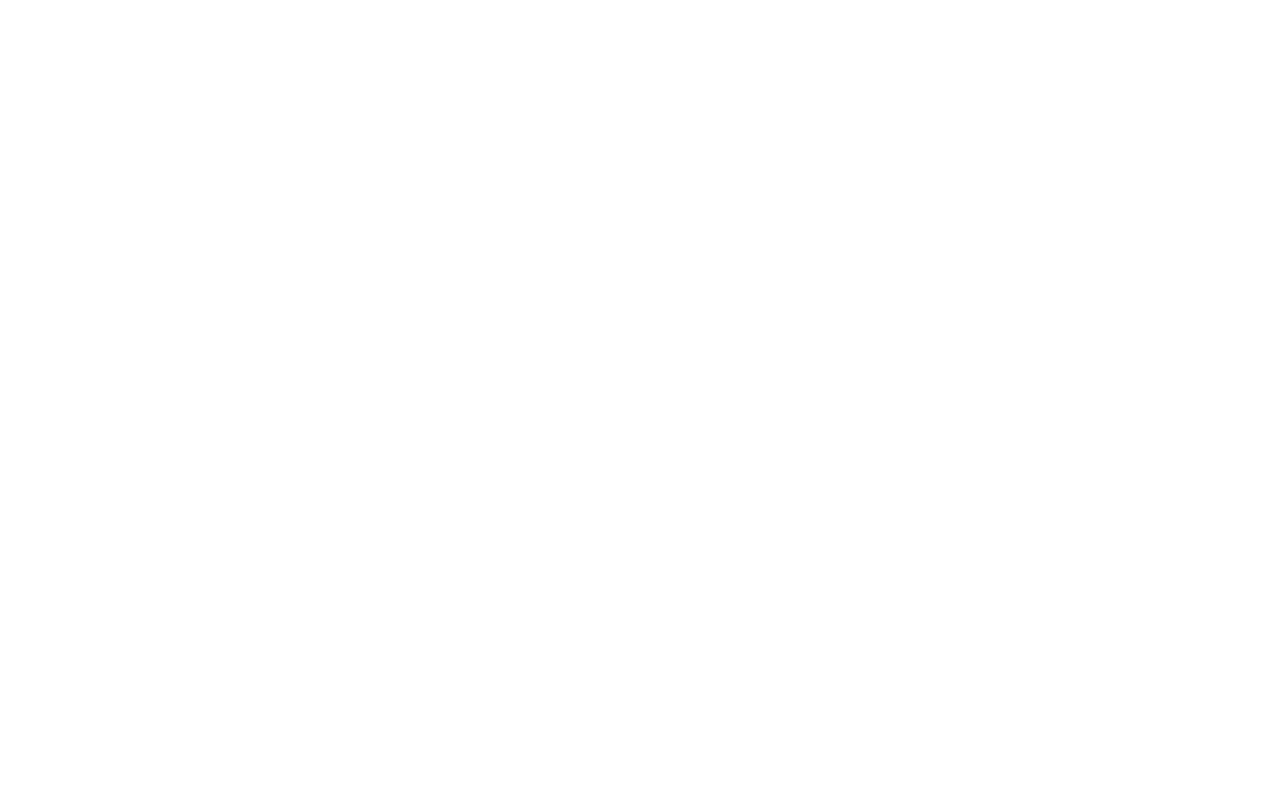
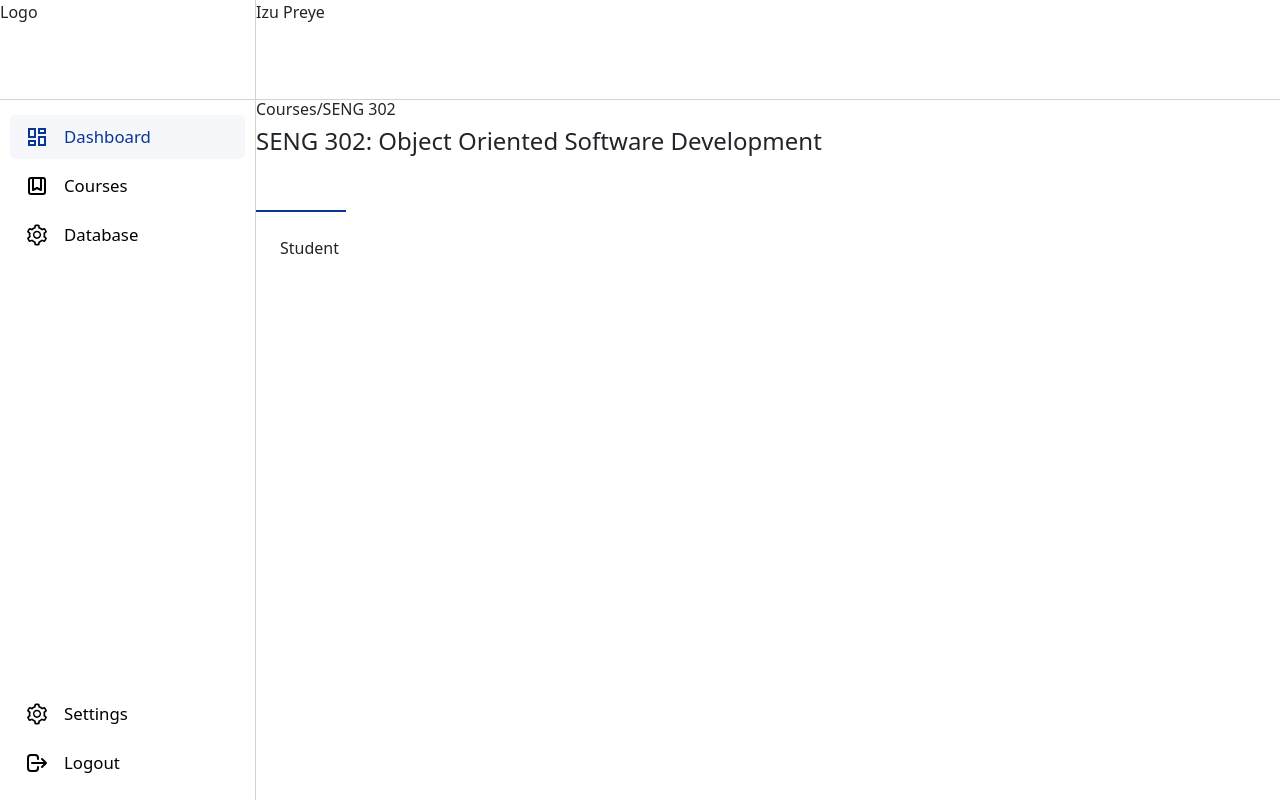
Before and after one commit to alabiemmanuel177/finalyearproject_frontend, a React (Create React App) app in the folder bucodel-frontend/: page /adminclass in a window 1280 px wide. Before the commit this address had no page. Built offline with nearby package versions, Linux system fonts and the light colour scheme; a web font is replaced by a local one.

Commit message:
Bello: Pull Request

```diff
--- a/bucodel-frontend/src/App.js
+++ b/bucodel-frontend/src/App.js
@@ -37,6 +37,7 @@
   AdminContextProvider,
   LecturerContextProvider,
 } from "./context/Context";
+import AdminClass from "./views/Admin/Page/AdminClass";
 
 const theme = createTheme({
   palette: {
@@ -144,6 +145,10 @@
                 element={<AdminCourses />}
                 path="/admincourses"
               />
+              <Route
+                element={<AdminClass />}
+                path="/adminclass"
+              />
             </Route>
           </Routes>
         </AdminContextProvider>
--- /dev/null
+++ b/bucodel-frontend/src/views/Admin/Page/AdminClass.jsx
@@ -0,0 +1,33 @@
+import { TabContext, TabList, TabPanel } from '@mui/lab'
+import { Tab } from '@mui/material'
+import React, { useState } from 'react'
+
+function AdminClass() {
+    const [value, setValue] = useState(1)
+    const handleChange = (event, newValue) => {
+        setValue(newValue)
+    }
+
+  return (
+    <div>
+        <div>
+            <h6>Courses/SENG 302</h6>
+            <h4>SENG 302: Object Oriented Software Development</h4>
+        </div>
+        <div>
+            <TabContext value={value}>
+                <div>
+                    <TabList onChange={handleChange}>
+                        <Tab value={1}>Student</Tab>
+                        <Tab value={2}>Lecturer</Tab>
+                    </TabList>
+                </div>
+                <TabPanel value={1}>Student</TabPanel>
+                <TabPanel value={2}>Lecturer</TabPanel>
+            </TabContext>
+        </div>
+    </div>
+  )
+}
+
+export default AdminClass
```
Also changed, not shown: bucodel-frontend/src/components/Admin/Courses/CourseInfo/index.jsx (deleted).
